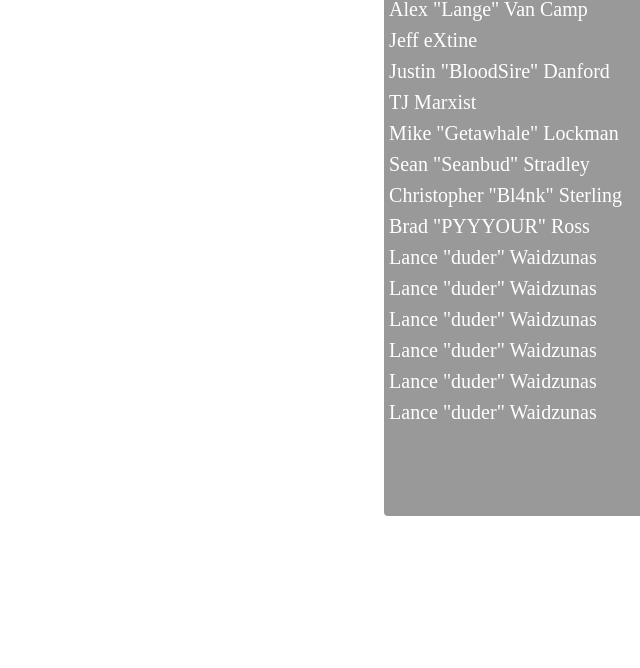
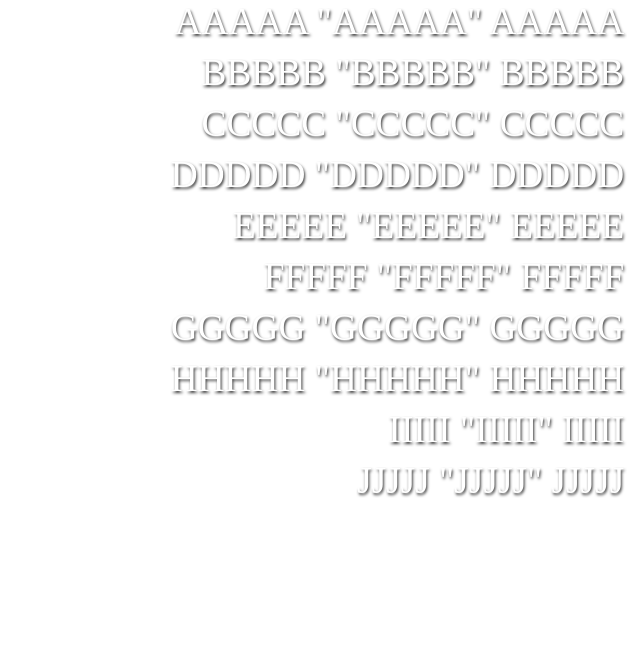
Before and after one commit to coral/nodecg-samples, a plain HTML site: page view/index.html in a window 1280 px wide. Shown: the part 132-800 px from the top of the page, without its empty margins (640-1280 px from the left). Drawn offline with Linux system fonts and the light colour scheme; a web font is replaced by a local one.

Commit message:
Match style of eXtv S16 closing video

```diff
--- a/view/index.html
+++ b/view/index.html
@@ -5,26 +5,28 @@
 </head>
 <body>
 
-<div id="bg">
-    <div id="staffContainer">
-        <ul id="staff">
-            <li>Alex "Dashner" Pylyshyn</li>
-            <li>Anthony "Airon" Oetzmann</li>
-            <li>Alex "Lange" Van Camp</li>
-            <li>Jeff eXtine</li>
-            <li>Justin "BloodSire" Danford</li>
-            <li>TJ Marxist</li>
-            <li>Mike "Getawhale" Lockman</li>
-            <li>Sean "Seanbud" Stradley</li>
-            <li>Christopher "Bl4nk" Sterling</li>
-            <li>Brad "PYYYOUR" Ross</li>
-            <li>Lance "duder" Waidzunas</li>
-            <li>Lance "duder" Waidzunas</li>
-            <li>Lance "duder" Waidzunas</li>
-            <li>Lance "duder" Waidzunas</li>
-            <li>Lance "duder" Waidzunas</li>
-            <li>Lance "duder" Waidzunas</li>
-        </ul>
+<div id="bounds">
+    <div id="mainContainer">
+        <div id="centeringContainer">
+            <div id="title">Long group</div>
+            <div id="staffContainer">
+                <ul id="staff">
+                    <li>AAAAA "AAAAA" AAAAA</li>
+                    <li>BBBBB "BBBBB" BBBBB</li>
+                    <li>CCCCC "CCCCC" CCCCC</li>
+                    <li>DDDDD "DDDDD" DDDDD</li>
+                    <li>EEEEE "EEEEE" EEEEE</li>
+                    <li>FFFFF "FFFFF" FFFFF</li>
+                    <li>GGGGG "GGGGG" GGGGG</li>
+                    <li>HHHHH "HHHHH" HHHHH</li>
+                    <li>IIIII "IIIII" IIIII</li>
+                    <li>JJJJJ "JJJJJ" JJJJJ</li>
+                    <li>KKKKK "KKKKK" KKKKK</li>
+                    <li>LLLLL "LLLLL" LLLLL</li>
+                    <li>MMMMM "MMMMM" MMMMM</li>
+                </ul>
+            </div>
+        </div>
     </div>
 </div>
 
--- a/view/less/gxl-credits.less
+++ b/view/less/gxl-credits.less
@@ -1,11 +1,22 @@
+/**
+ * Fonts
+ */
+@font-face {
+  font-family: "FuturaHeavy";
+  src: url("../fonts/FuturaStd-Heavy.otf");
+}
+
+@font-face {
+  font-family: "FuturaMedium";
+  src: url("../fonts/FuturaStd-Medium.otf");
+}
+
+@AltGothNo2: "AlternateGothicEF-NoTwo", sans-serif;
+@AltGothNo3: "AlternateGothicEF-NoThree", sans-serif;
+
 html {
   width: 100%;
   height: 100%;
-}
-
-@font-face {
-  font-family: "DINBold";
-  src: url("https://dl.dropboxusercontent.com/u/6635591/DIN%20Bold.ttf");
 }
 
 body {
@@ -17,38 +28,64 @@ body {
   //background: url(https://dl.dropboxusercontent.com/u/6635591/process.jpeg) no-repeat;
 }
 
-#bg {
-  width: 20%;
+#bounds {
+  width: 100%;
   height: 80%;
   top: 10%;
   right: 0;
   position: absolute;
-  background-color: rgba(0, 0, 0, 0.4);
-  border-top-left-radius: 0.25em;
-  border-bottom-left-radius: 0.25em;
+}
+
+#mainContainer {
+  position: absolute;
+  top: 0;
+  left: 1%;
+  width: 98%;
+  height: 100%;
+  overflow: hidden;
+  text-align: right;
+  color: #ffffff;
+  text-shadow: rgba(0, 0, 0, 0.8) 1px 2px 3px;
+  -webkit-mask-image: -webkit-linear-gradient(top, #000000 98%, rgba(0, 0, 0, 0) 100%);
+
+  &::before {
+    content: '';
+    display: inline-block;
+    height: 100%;
+    vertical-align: middle;
+  }
+}
+
+#centeringContainer {
+  display: inline-block;
+  vertical-align: middle;
+  max-height: 100%;
 }
 
 #staffContainer {
-  position: absolute;
-  top: 0;
-  left: 2%;
-  width: 96%;
-  height: 100%;
-  overflow: hidden;
-  -webkit-mask-image: -webkit-linear-gradient(top, rgba(0, 0, 0, 0) 0%, rgba(0, 0, 0, 1) 5%, rgba(0, 0, 0, 1) 95%, rgba(0, 0, 0, 0) 100%);
+  //To avoid clipping text shadows
+  padding-right: 3px;
+
+  -webkit-mask-image: -webkit-linear-gradient(top, rgba(0, 0, 0, 0) 0%, #000000 2%, #000000 98%, rgba(0, 0, 0, 0) 100%)
 }
 
 #staff {
-  font-family: "DINBold";
-  font-size: 15pt;
-  color: white;
+  font-family: "FuturaMedium";
+  font-size: 28pt;
+  list-style-type: none;
 
-  margin: 0;
+  margin: auto 0;
   padding: 0;
+  position: relative;
+  top: 0;
+}
 
-  list-style-type: none;
-  position: absolute;
-  top: -12px;
+#title {
+  font-family: "FuturaHeavy";
+  font-size: 34pt;
+
+  //To avoid clipping text shadows
+  padding-right: 3px;
 }
 
 #staff li {
```
Also changed, not shown: view/css/gxl-credits.css.
